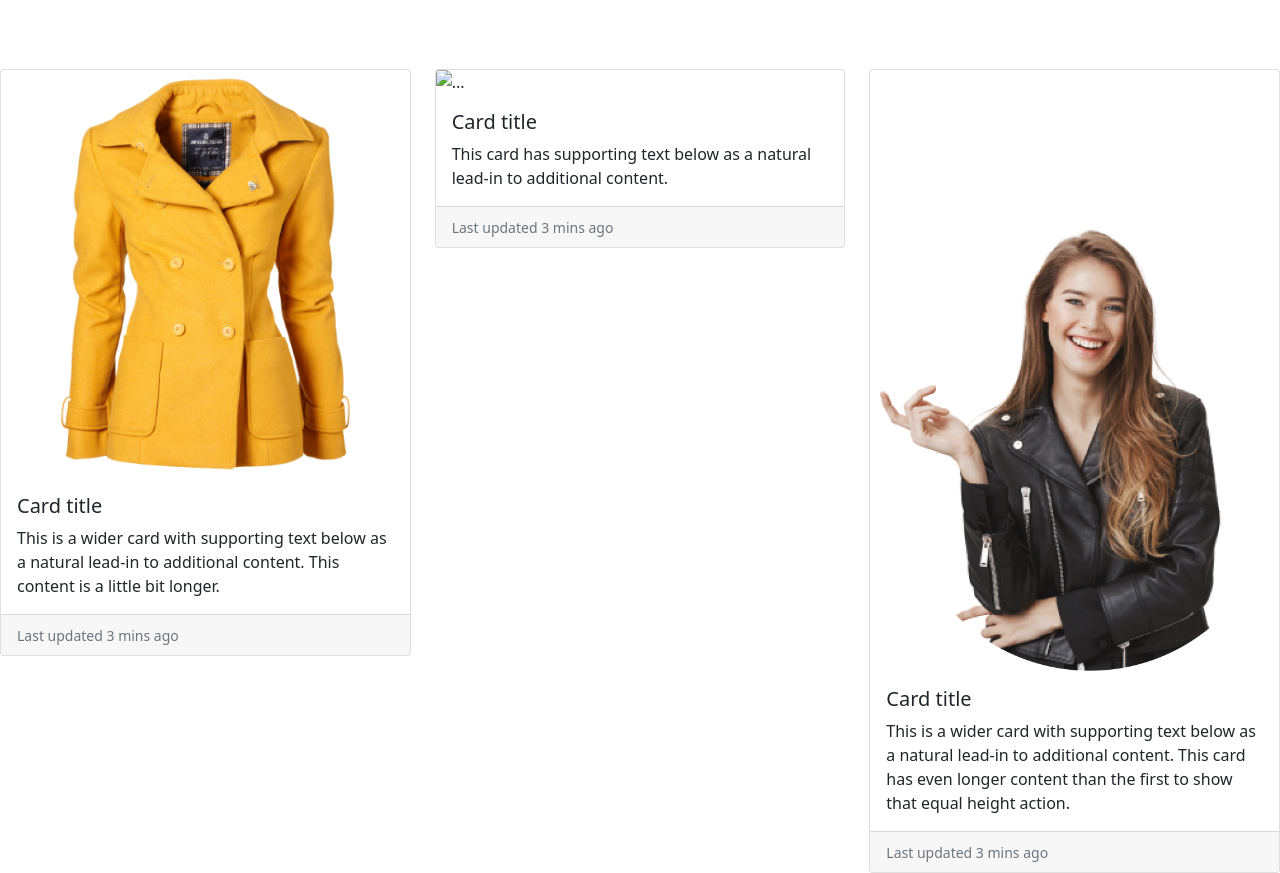
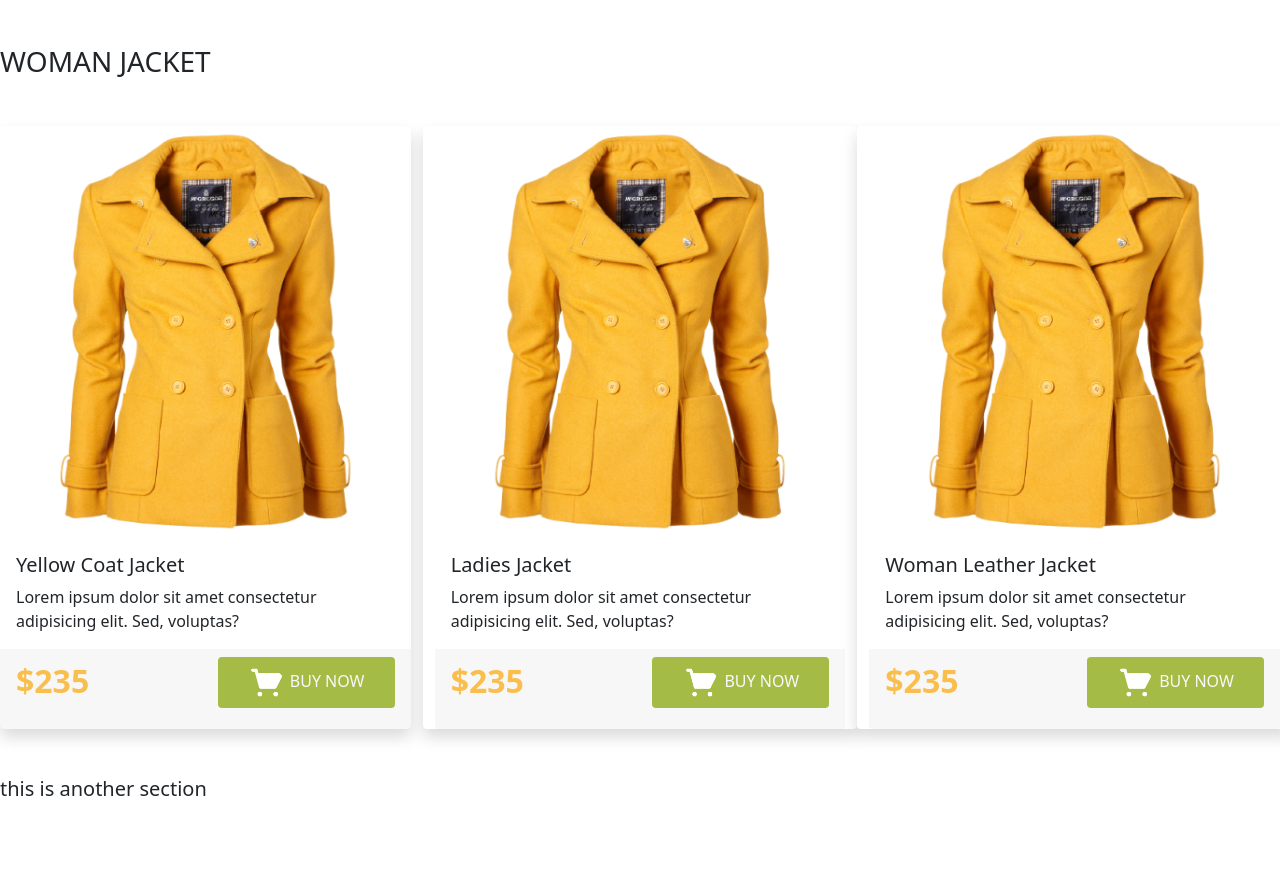
Before and after one commit to Chowdhury-Anik/penguin-fashion, a plain HTML site: page index.html in a window 1280 px wide. Shown: the part 570-1443 px from the top of the page. After the commit the page ends 1379 px from the top, so only its background shows below. Drawn offline with Linux system fonts and the light colour scheme.

Commit message:
edded card

```diff
--- a/css/style.css
+++ b/css/style.css
@@ -21,3 +21,7 @@
 background-image: var(--bs-gradient);
 background-color: rgba(255, 251, 240, 1);
 }
+
+.product-price{
+color:rgba(250, 190, 76, 1);
+}
--- a/index.html
+++ b/index.html
@@ -8,6 +8,7 @@
     <link rel="stylesheet" href="css/style.css">
 </head>
 <body>
+  <main>
     <header >
         <nav class="navbar navbar-expand-lg navbar-light bg-gradient">
             <div class="container-fluid">
@@ -65,51 +66,84 @@
 
     </section>
 
-    <section>
-      <div class="row row-cols-1 row-cols-md-3 g-4 mt-5">
+    <section class="mt-5 ">
+      <h3>WOMAN JACKET</h3>
+      <div class="row row-cols-1 row-cols-md-3 mt-5">
         <div class="col">
-          <div class="card">
+          <div class="card shadow rounded border-0">
             <img src="images/catagory-images/SeekPng 1.png" class="card-img-top" alt="...">
             <div class="card-body">
-              <h5 class="card-title">Card title</h5>
-              <p class="card-text">This is a wider card with supporting text below as a natural lead-in to additional content. This content is a little bit longer.</p>
+              <h5 class="card-title">Yellow Coat Jacket</h5>
+              <p class="card-text">Lorem ipsum dolor sit amet consectetur adipisicing elit. Sed, voluptas?</p>
             </div>
-            <div class="card-footer">
-              <small class="text-muted">Last updated 3 mins ago</small>
+            <div class="card-footer d-flex justify-content-between border-0">
+              <div class="product-price fw-bold fs-2"
+                <p>$235</p>
+              </div>
+              <div>
+                <button type="button" class="btn custom-button">
+                  <img class="w-25" src="images/Logo, Icon/shopping-cart 1.png" alt="">
+                  <span class="text-light">BUY NOW</span>
+                </button>
+              </div>
             </div>
           </div>
         </div>
-        <div class="col">
-          <div class="card">
-            <img src="images/catagory-images//PngItem_2597366 1.png" class="card-img-top" alt="...">
-            <div class="card-body">
-              <h5 class="card-title">Card title</h5>
-              <p class="card-text">This card has supporting text below as a natural lead-in to additional content.</p>
+
+        <div class="card shadow rounded border-0">
+          <img src="images/catagory-images/SeekPng 1.png" class="card-img-top" alt="...">
+          <div class="card-body">
+            <h5 class="card-title">Ladies Jacket</h5>
+            <p class="card-text">Lorem ipsum dolor sit amet consectetur adipisicing elit. Sed, voluptas?</p>
+          </div>
+          <div class="card-footer d-flex justify-content-between border-0">
+            <div class="product-price fw-bold fs-2"
+              <p>$235</p>
             </div>
-            <div class="card-footer">
-              <small class="text-muted">Last updated 3 mins ago</small>
+            <div>
+              <button type="button" class="btn custom-button">
+                <img class="w-25" src="images/Logo, Icon/shopping-cart 1.png" alt="">
+                <span class="text-light">BUY NOW</span>
+              </button>
             </div>
           </div>
         </div>
-        <div class="col">
-          <div class="card">
-            <img src="images/catagory-images/Mask Group.png"class="card-img-top" alt="...">
-            <div class="card-body">
-              <h5 class="card-title">Card title</h5>
-              <p class="card-text">This is a wider card with supporting text below as a natural lead-in to additional content. This card has even longer content than the first to show that equal height action.</p>
+
+        <div class="card shadow rounded border-0">
+          <img src="images/catagory-images/SeekPng 1.png" class="card-img-top" alt="...">
+          <div class="card-body">
+            <h5 class="card-title">Woman Leather Jacket</h5>
+            <p class="card-text">Lorem ipsum dolor sit amet consectetur adipisicing elit. Sed, voluptas?</p>
+          </div>
+          <div class="card-footer d-flex justify-content-between border-0">
+            <div class="product-price fw-bold fs-2"
+              <p>$235</p>
             </div>
-            <div class="card-footer">
-              <small class="text-muted">Last updated 3 mins ago</small>
+            <div>
+              <button type="button" class="btn custom-button">
+                <img class="w-25" src="images/Logo, Icon/shopping-cart 1.png" alt="">
+                <span class="text-light">BUY NOW</span>
+              </button>
             </div>
           </div>
         </div>
-      </div>
-    </section>
 
 
 
 
 
+
+
+
+      </div>
+    </section>
+    <section class="mt-5">
+      <h5>this is another section </h5>
+    </section>
+
+
+  </main>
+
     <script src="js/bootstrap.min.js"></script>
 </body>
 </html>
```
